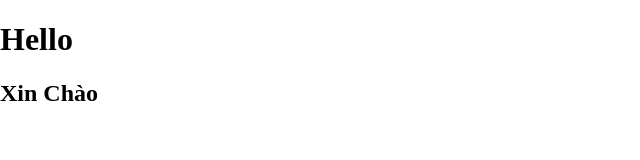
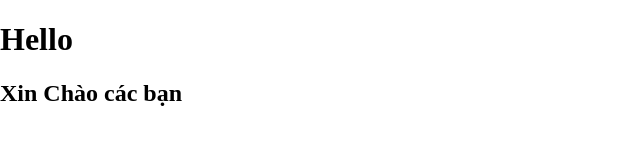
Before and after one commit to hungkhaipham/shop, a plain HTML site: page index.html in a window 1280 px wide. Shown: the whole page, without its empty margins (0-640 px from the left). Drawn offline with nearby package versions, Linux system fonts and the light colour scheme.

Commit message:
Update index.html

```diff
--- a/index.html
+++ b/index.html
@@ -10,6 +10,6 @@
 </head>
 <body>
     <h1>Hello</h1>
-    <h2>Xin Chào</h2>
+    <h2>Xin Chào các bạn</h2>
 </body>
 </html>
```
